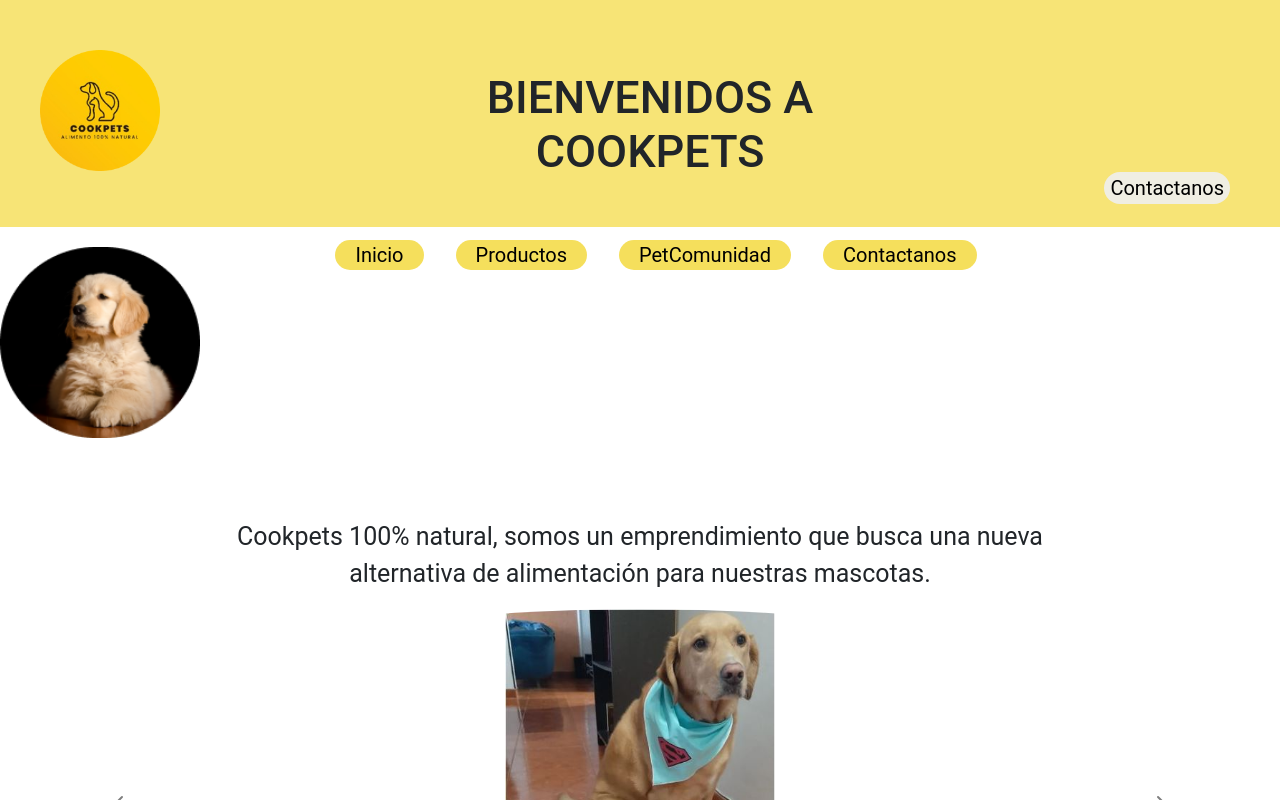
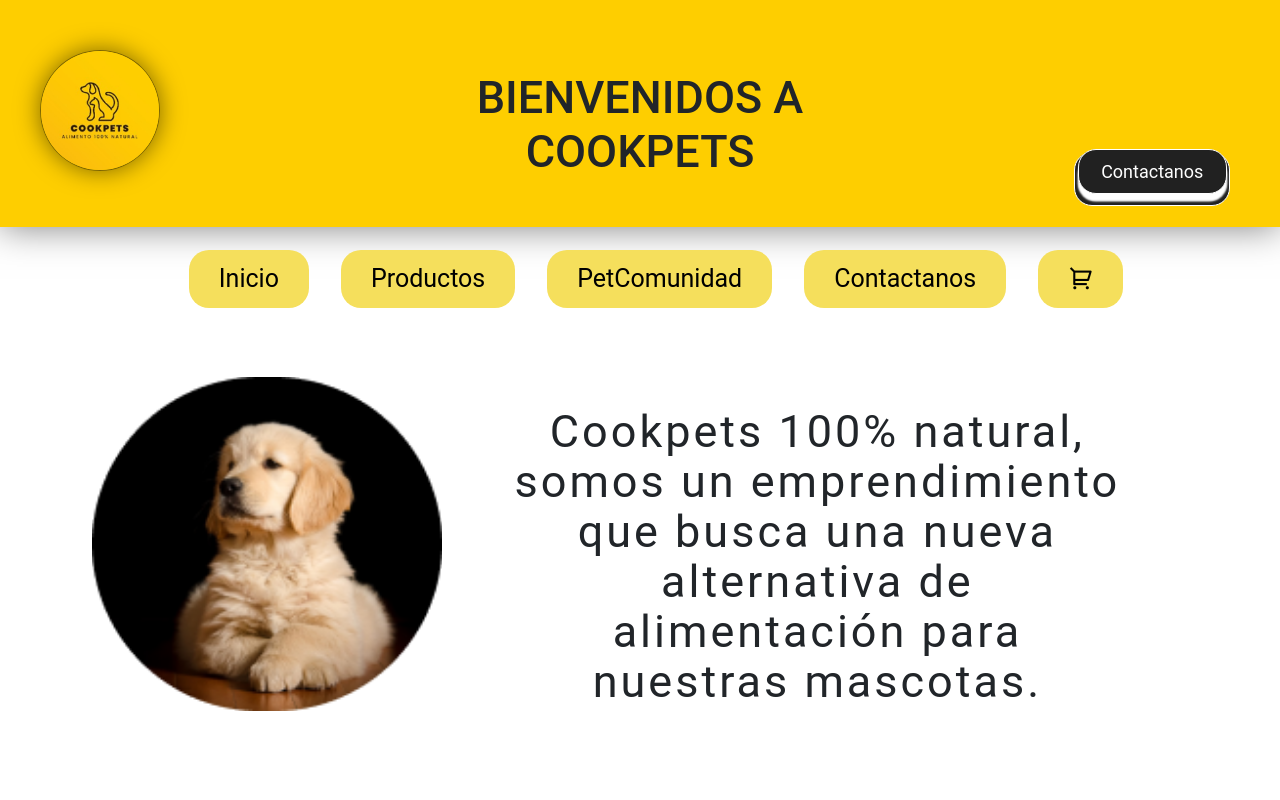
Before and after one commit to Jonathanvg97/CookPets, a React (Create React App) app: page / in a window 1280 px wide. Shown: the top 800 px of the page. Built offline with nearby package versions, Linux system fonts and the light colour scheme; a web font is replaced by a local one.

Commit message:
subiendo estilos

```diff
--- a/package.json
+++ b/package.json
@@ -21,6 +21,7 @@
     "react-whatsapp": "^0.3.0",
     "remixicon": "^2.5.0",
     "router": "^1.3.7",
+    "sweetalert2": "^11.7.0",
     "twilio": "^3.30.0",
     "util": "^0.12.5",
     "web-vitals": "^2.1.4"
--- a/src/Components/Footer/footer.css
+++ b/src/Components/Footer/footer.css
@@ -1,5 +1,5 @@
 .footer {
-  background-color: #f5e580;
+  background-color: #FECE00;
   margin-top: 10px;
   padding: 8px;
 }
@@ -26,7 +26,6 @@
 @media only screen and (min-width: 1024px) {
 
   .footer {
-    background-color: #f5e580;
     position: relative;
     padding: 50px;
 
@@ -48,7 +47,6 @@
 
 @media only screen and (min-width: 500px) {
   .footer {
-    background-color: #f5e580;
     margin-top: 10px;
     padding: 30px;
   }
@@ -68,10 +66,9 @@
 }
 
 
-@media only screen and (min-width: 320px) {
+@media only screen and (max-width: 481px) {
   .footer {
-    background-color: #f5e580;
-    margin-top: 120px;
+    margin-top: 10px;
     padding: 30px;
   }
 
@@ -88,3 +85,12 @@
     padding: 0 15px;
   }
 }
+
+
+@media only screen and (min-width: 1600px) {
+  .footer {
+    margin-top:  80px;
+    padding: 30px;
+  }
+
+}
--- a/src/Components/Header/Header.jsx
+++ b/src/Components/Header/Header.jsx
@@ -6,9 +6,9 @@
 function Header() {
     return (
     <div className="header">
-        <img className='logocook' src={Logo} alt="Aquí va el logo de la pagina"/>
+        <Link to="/Home"><img className='logocook' src={Logo} alt="Aquí va el logo de la pagina"/></Link>
         <h1 className='Principal'>BIENVENIDOS A <br/> COOKPETS</h1>
-        <Link to="/Contacts"><button className='contacts'>Contactanos </button></Link>
+        <Link to="/Contacts"><button className='contacts'><span> Contactanos</span> </button></Link>
     </div>)
 };
 
--- a/src/Components/Header/header.css
+++ b/src/Components/Header/header.css
@@ -1,38 +1,71 @@
 .header{
-    background-color: #f1ce0a8e;
+    background-color: #FECE00;
     padding: 20px;
+    box-shadow:0 0 35px rgba(0, 0, 0,.5);
 }
 
 
 .Principal{
     text-align:center;
     font-size: 20px;
-    margin-top: -60px;
-    margin-left: 20px;
+    margin-top: -40px;
 }
 
 .logocook{
     margin-top:-10px;
     width: 60px;
+    border: 1px solid rgba(0, 0, 0,.5);
+    border-radius: 50%;
+    box-shadow:0 0 25px rgba(0, 0, 0,.5);
 }
 
 .contacts{
     float: right ;
-    margin: 10px;
-    margin-top: -5px;
-    border-radius: 20px;
-    color: #000;
-    background-color:#F0EEE2;
-    font-size: 10px;
+    margin: 0 1px;
+    margin-top: -2px;
+    padding: 0.1em 0.25em;
+    width: 100x;
+    height: 18px;
+    background-color: #212121;
+    border: 0.08em solid #fff;
+    border-radius: 18px;
+    font-size: 8px;
 }
 
-.contacts:hover{
-    background-color: #F5E580;
-}
+.contacts span {
+    position: relative;
+    display: flex;
+    justify-content: center;
+    align-items: center;
+    bottom: 0.4em;
+    width: 100px;
+    height: 18px;
+    background-color: #212121;
+    border-radius: 18px;
+    font-size: 1.5em;
+    color: #fff;
+    border: 0.08em solid #fff;
+    box-shadow: 0 0.4em 0.1em 0.019em #fff;
+  }
+
+  .contacts span:active {
+    background-color: #d3b429;
+    transition: all 0.5s;
+    transform: translate(0, 0.4em);
+    box-shadow: 0 0 0 0 #fff;
+    color: #000;
+     border-radius: 18px;
+  }
+
+  .contacts span:not(hover) {
+    transition: all 1s;
+  }
+
+
+
 
 @media all and (min-width: 1020px) {
     .header{
-        background-color: #f1ce0a8e;
         padding: 40px;
     }
     .logocook{
@@ -43,22 +76,54 @@
         text-align:center;
         font-size:45px;
         margin-top: -100px;
-        margin-left: 20px;
     }
+    .contacts{
+    float: right ;
+    margin: 10px;
+    margin-top: -35px;
+    padding: 0.1em 0.25em;
+    width: 13em;
+    height: 4.5em;
+    background-color: #212121;
+    border: 0.08em solid #fff;
+    border-radius: 18px;
+    font-size: 12px;
+}
 
-    .contacts{
-        margin-top: -15px;
-        border-radius: 20px;
-        color: #000;
-        background-color:#F0EEE2;
-        font-size: 20px;
-    }
+.contacts span {
+    position: relative;
+    display: flex;
+    justify-content: center;
+    align-items: center;
+    bottom: 0.4em;
+    width: 8.25em;
+    height: 2.5em;
+    background-color: #212121;
+    border-radius: 18px;
+    font-size: 1.5em;
+    color: #fff;
+    border: 0.08em solid #fff;
+    box-shadow: 0 0.4em 0.1em 0.019em #fff;
+  }
+
+  .contacts span:hover {
+    background-color: #d3b429;
+    transition: all 0.5s;
+    transform: translate(0, 0.4em);
+    box-shadow: 0 0 0 0 #fff;
+    color: #000;
+     border-radius: 18px;
+  }
+
+  .contacts span:not(hover) {
+    transition: all 1s;
+  }
+
 
 }
 
-@media (min-width: 576px) and (max-width: 991.98px){
+@media (min-width: 576px) and (max-width: 800px){
     .header{
-        background-color: #f1ce0a8e;
         padding: 45px;
     }
     .logocook{
@@ -73,10 +138,31 @@
     }
 
     .contacts{
-        margin-top: -15px;
-        border-radius: 20px;
-        color: #000;
-        background-color:#F0EEE2;
-        font-size: 20px;
+        float: right ;
+        margin: 10px;
+        margin-top: -35px;
+        padding: 0.1em 0.25em;
+        width: 120px;
+        height: 60px;
+        background-color: #212121;
+        border: 0.08em solid #fff;
+        border-radius: 18px;
+        font-size: 12px;
     }
+
+    .contacts span {
+    position: relative;
+    display: flex;
+    justify-content: center;
+    align-items: center;
+    bottom: 0.4em;
+    width: 120px;
+    height: 60px;
+    background-color: #212121;
+    border-radius: 18px;
+    font-size: 1.5em;
+    color: #fff;
+    border: 0.08em solid #fff;
+    box-shadow: 0 0.4em 0.1em 0.019em #fff;
+  }
 }
--- a/src/Components/Home/Home.jsx
+++ b/src/Components/Home/Home.jsx
@@ -13,11 +13,13 @@
     <>
     <Header/>
     <div className="home">
-      <img className="dog" src={Dog} alt="" />
+      <div className="container">
+      <img className="dog" src={Dog} alt=""style={{display:'block'}} />
       <p className="principal">
         Cookpets 100% natural, somos un emprendimiento que busca una nueva
         alternativa de alimentación para nuestras mascotas.
       </p>
+      </div>
 
       <div id="carouselExampleDark" className="carousel carousel-dark slide" data-bs-ride="carousel">
 
--- a/src/Components/Home/home.css
+++ b/src/Components/Home/home.css
@@ -1,13 +1,10 @@
-.dog{
+.dog {
   margin-top: 20px;
-    left: 0;
-    right: 0;
   width: 200px;
   display: flex;
-
 }
 
-.principal{
+.principal {
   justify-content: center;
   text-align: center;
   font-family: sans-serif;
@@ -20,48 +17,85 @@
   object-fit: contain;
 }
 
+@media (max-width: 481px) {
+  .dog {
+    width: 70%;
+    margin: 40px auto;
+  }
+}
 
-  @media only screen and (min-width: 1024px) {
-  .dog{
+@media only screen and (min-width: 1080px) {
 
+  .container {
+    display: grid;
+    margin: 80px;
+    grid-template-columns: 30% 70%;
   }
-    .principal{
+
+  .dog {
+   width: 350px !important;
+  }
+  .principal {
     justify-content: center;
     text-align: center;
-        font-family: 'Roboto';
-        margin-top: 80px;
-        font-size: 25px;
+    letter-spacing: 3px;
+    line-height: 50px;
+    font-family: "Roboto";
+    margin-top: 100px !important;
+    font-size: 45px !important;
     padding: 0 180px;
   }
 
+  /* div.carousel-inner .carousel-item img.images {
+    height: 400px;
+    filter: blur(2px);} */
+
   .images {
-        height: 340px;
+    height: 450px!important;
     border-radius: 70%;
     object-fit: contain;
   }
-
 }
 
-  @media (min-width: 576px) and (max-width: 990px){
+@media (min-width: 760px) {
+  .dog {
+    width: 260px;
+    margin: 70px auto;
+  }
 
-    .dog{
-        margin-top: 80px;
-        margin-left: 35%;
-        width: 240px;
-    }
-    .principal{
+  .principal {
     justify-content: center;
     text-align: center;
-        font-family: 'Roboto';
-        margin-top: 20px;
-        font-size: 25px;
-        padding: 0 100px;
+    font-family: "Roboto";
+    margin-top: -40px;
+    font-size: 30px;
+    padding: 0 80px;
   }
 
   .images {
     height: 300px;
-        border-radius: 70%;
     object-fit: contain;
+  }
+}
+
+@media only screen and (min-width: 1600px) {
+  .container {
+    display: grid;
+    margin: 80px;
+    grid-template-columns: 45% 65%;
+  }
+  .dog {
+    width: 460px!important;
+    margin: 70px auto;
+  }
+
+  .principal {
+    justify-content: center;
+    text-align: center;
+    font-family: "Roboto";
+    margin-top: -40px;
+    font-size: 40px;
+    padding: 0 0 0 180px;
   }
 
 }
--- a/src/Components/Menu/Menu.jsx
+++ b/src/Components/Menu/Menu.jsx
@@ -52,6 +52,11 @@
               Contactanos
             </Link>
           </li>
+          <li className="Cabecera-li ">
+            <Link to="/Cart" className="href car2">
+            <i className="ri-shopping-cart-2-line iconCar "></i>
+            </Link>
+          </li>
         </ul>
       </nav>
     </>
--- a/src/Components/Menu/menus.css
+++ b/src/Components/Menu/menus.css
@@ -2,7 +2,7 @@
   left: 0;
   right: 0;
   position: sticky;
-  background-color: #f5e580;
+  background-color: #FECE00;
   font-size: 40px;
   text-align: center;
   bottom: 0px;
@@ -10,7 +10,9 @@
   display: flex;
   justify-content: space-around;
   align-items: center;
+  box-shadow: 5px 0 25px rgba(0,0,0,0.5);
 }
+
 
 .opcions {
   border-radius: 20px;
@@ -64,6 +66,10 @@
     outline: none;
     border: none;
   }
+
+.car2{
+  display: none !important;
+}
 
   .Back {
     position: absolute;
@@ -129,6 +135,7 @@
   .Cabecera-li > .href:hover {
     color: #f3d422;
   }
+
 }
 
 @media screen and (min-width: 700px) {
@@ -144,9 +151,9 @@
   }
 }
 
-@media all and (min-width: 1020px) {
+@media only screen and (min-width: 1020px) {
   .Cabecera-ul {
-    top: 240px;
+    top: 250px;
     z-index: 4;
     left: 0;
     right: 0;
@@ -165,13 +172,13 @@
   .Cabecera-li {
     list-style: none;
     background-color: #f5df5c;
-    padding: 0px 20px;
+    padding: 10px 30px;
     justify-content: center;
     border-radius: 20px;
   }
 
   .Cabecera-li > .href {
-    font-size: 20px;
+    font-size: 25px;
     color: black;
   }
 
@@ -188,7 +195,7 @@
   }
 }
 
-@media (min-width: 576px) and (max-width: 991.98px) {
+@media (min-width: 576px) and (max-width: 900px) {
   .menu {
     display: none;
   }
--- a/src/Components/ProductCard/ProductCard.jsx
+++ b/src/Components/ProductCard/ProductCard.jsx
@@ -4,6 +4,7 @@
 import { useState } from "react";
 import { useSelector, useDispatch } from "react-redux";
 import Footer from "../Footer/Footer";
+
 
 export const ProductCard = () => {
   //Reduce
--- a/src/Components/Reducer.js
+++ b/src/Components/Reducer.js
@@ -1,8 +1,16 @@
+import Swal from 'sweetalert2'
+
 const Reducer = (cart = [], action) => {
   if (action.type === "ADD") {
     let tempcart = cart.filter((product) => product.id === action.payload.id);
     if (tempcart < 1) {
-      return [...cart, action.payload];
+      return Swal.fire({
+        position: 'top-center',
+        icon: 'success',
+        title: 'Producto agregado',
+        showConfirmButton: false,
+        timer: 1500
+      }), [...cart, action.payload];
     } else {
       return cart;
     }
```
Also changed, not shown: src/Components/Comunity/comunity.css (+126 -2 lines), src/Components/ProductCard/productCard.css (+28 -23 lines), 1 other file (tests, documents, lock files or other folders). Lines whose indentation alone changed are shown as unchanged.
